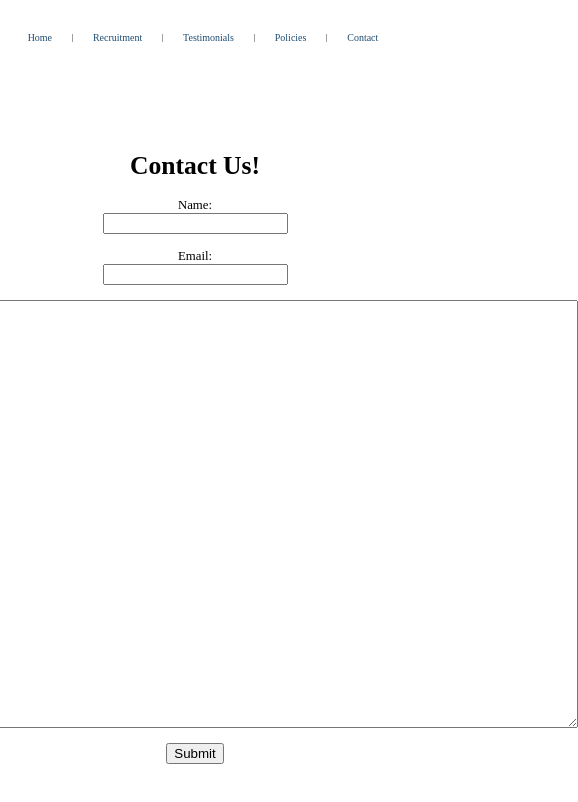
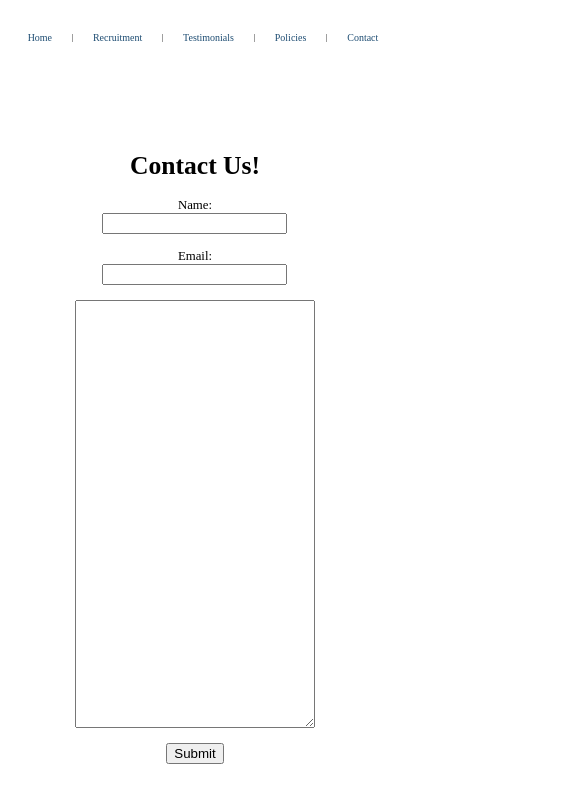
Before and after one commit to cerebrium/ginishkaWeb, a Gatsby site: page /contact in a window 390 px wide. Shown: the whole page, 578 px wide, since content can reach past the window. Built offline with nearby package versions, Linux system fonts and the light colour scheme; Gatsby itself is replaced by a stand-in of ours.

Commit message:
finally fixed it

```diff
--- a/src/pages/styles/App.css
+++ b/src/pages/styles/App.css
@@ -14,10 +14,12 @@
     }
 
     .myTextArea{
-        width: 50vw;
-        height: 50vh;
+        max-width: 60vw;
     }
 
+    .myForm {
+        width: 35vh;
+    }
 
     .titlePage {
         display: flex;
```
